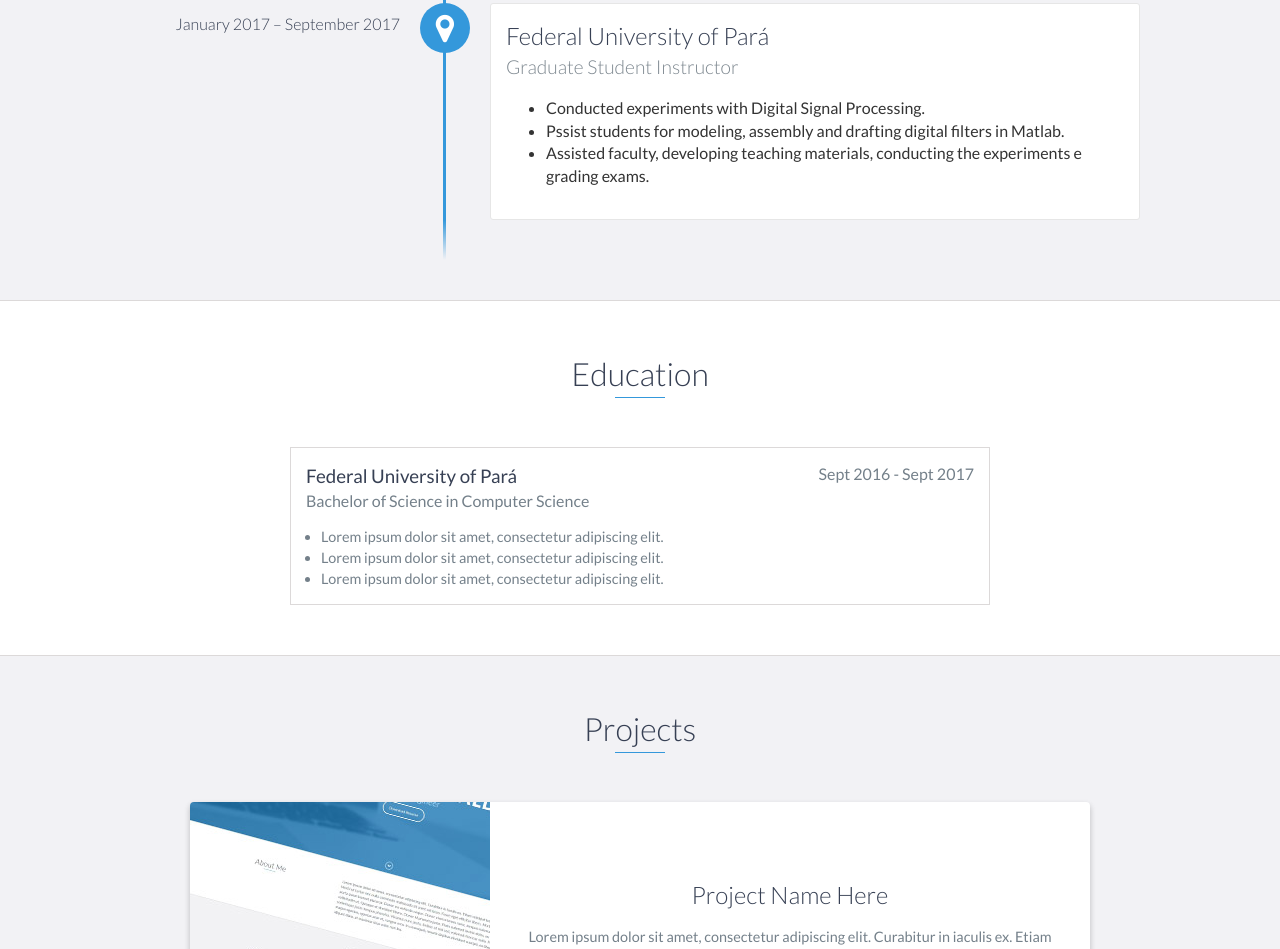
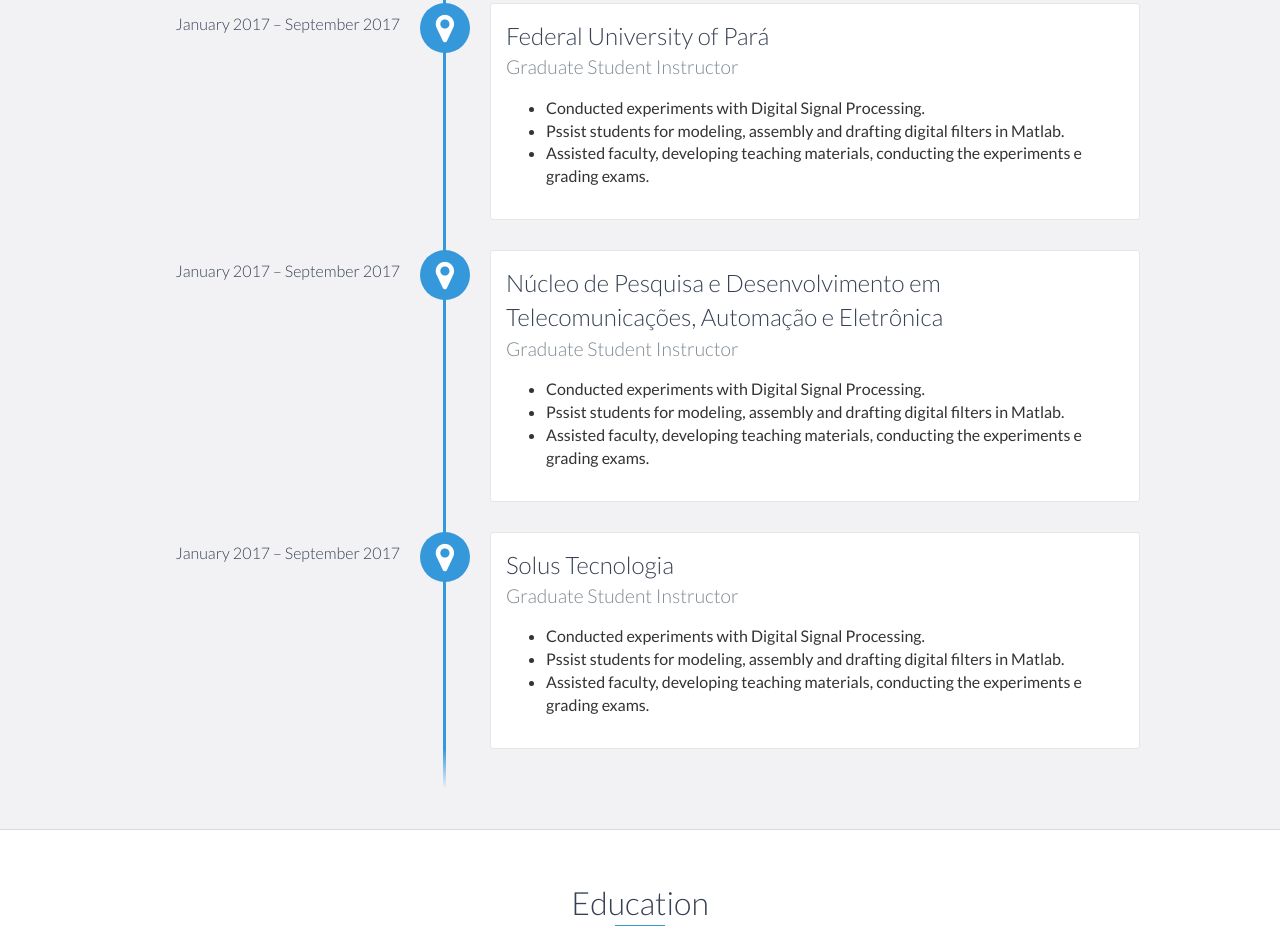
Before and after one commit to caiosbentes/caiosbentes.github.io, a website: page index.html in a window 1280 px wide. Shown: the part 2119-3068 px from the top of the page. Drawn offline with nearby package versions, Linux system fonts and the light colour scheme.

Commit message:
Update index.html

```diff
--- a/index.html
+++ b/index.html
@@ -144,7 +144,35 @@
                     </body>
                 </p>
             </div>
-        </div>
+
+            <div data-date="January 2017 – September 2017">
+                <h3>Núcleo de Pesquisa e Desenvolvimento em Telecomunicações, Automação e Eletrônica </h3>
+                <h4>Graduate Student Instructor</h4>
+                <p>
+                    <body>
+                        <ul>
+                        <li>Conducted experiments with Digital Signal Processing.</li>
+                        <li>Pssist students for modeling, assembly and drafting digital filters in Matlab.</li>
+                        <li>Assisted faculty, developing teaching materials, conducting the experiments e grading exams.</li>
+			</ul>
+                    </body>
+                </p>
+            </div>
+            <div data-date="January 2017 – September 2017">
+                <h3>Solus Tecnologia</h3>
+                <h4>Graduate Student Instructor</h4>
+                <p>
+                    <body>
+                        <ul>
+                        <li>Conducted experiments with Digital Signal Processing.</li>
+                        <li>Pssist students for modeling, assembly and drafting digital filters in Matlab.</li>
+                        <li>Assisted faculty, developing teaching materials, conducting the experiments e grading exams.</li>
+			</ul>
+                    </body>
+                </p>
+            </div>
+
+	</div>
     </div>
     <!-- End #experience -->
 
```
